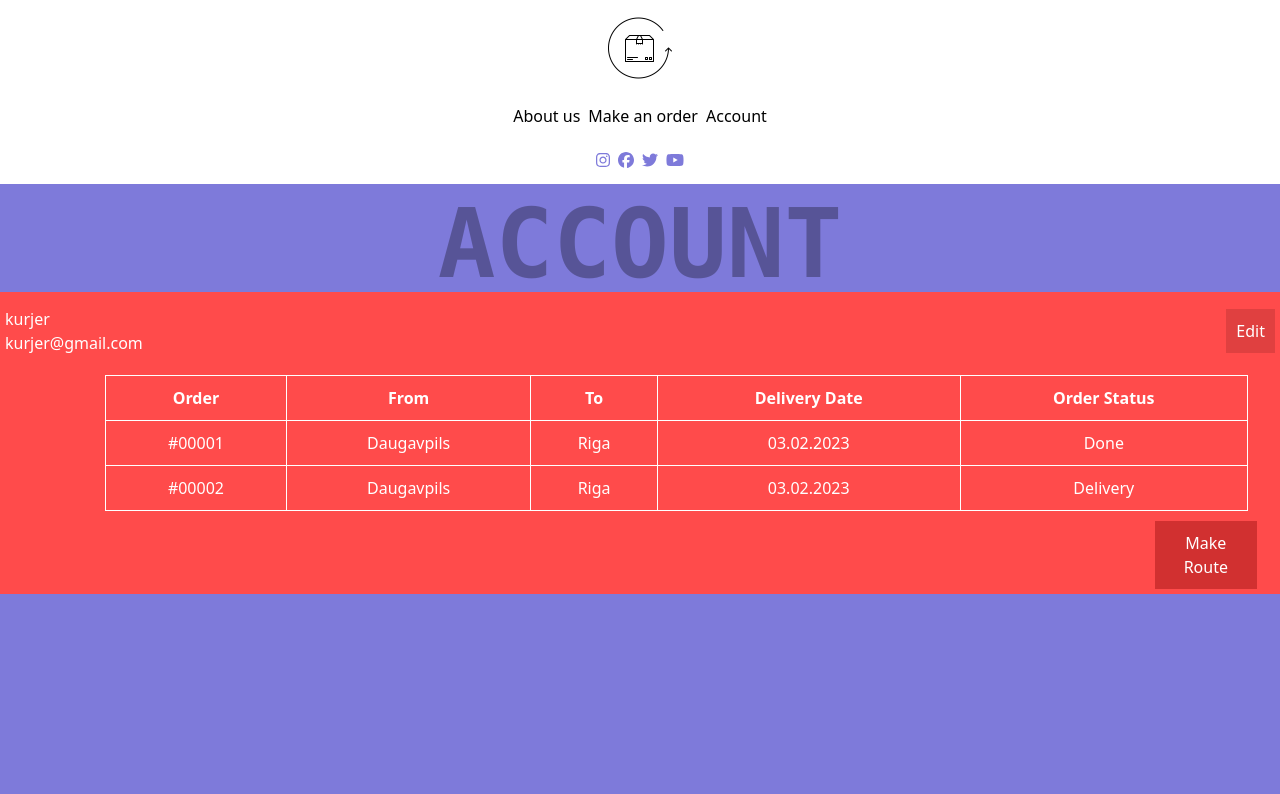
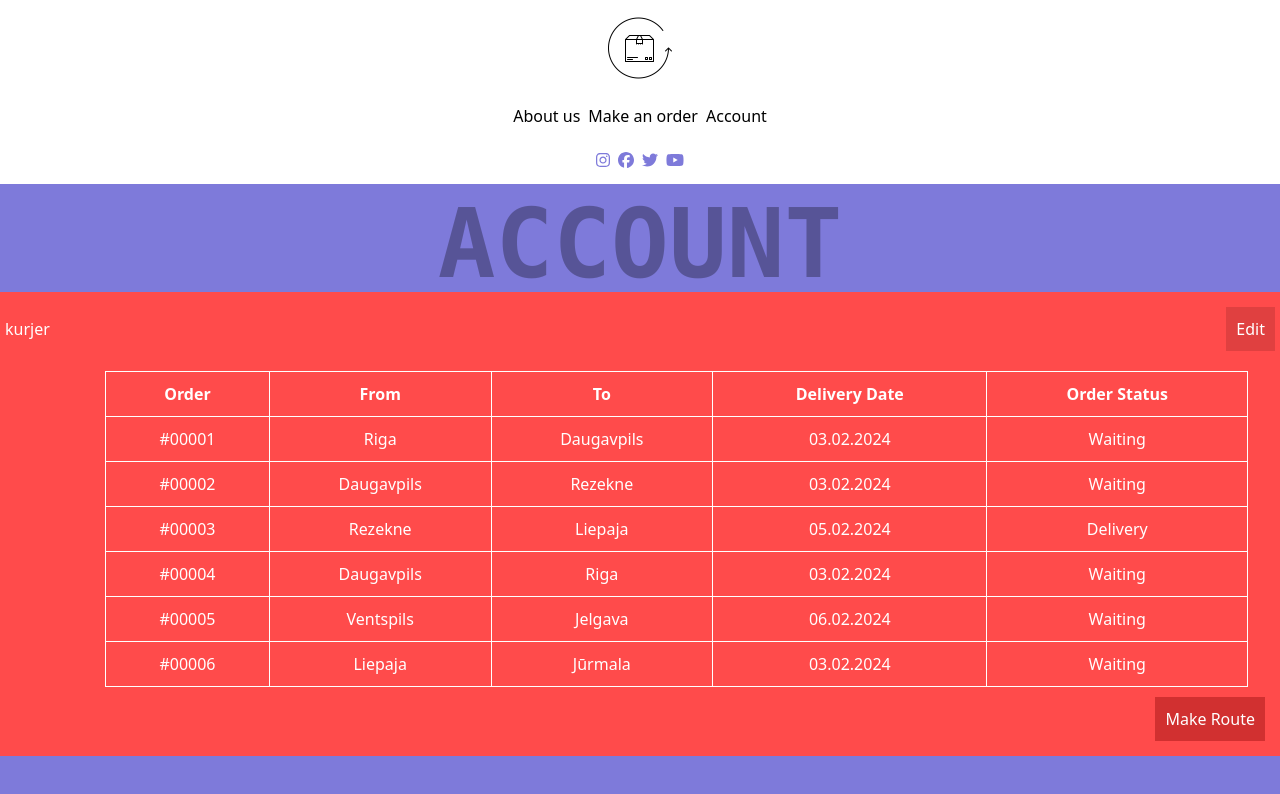
Before and after one commit to BoronenkoTimurs/ForMartinas, a Vue app: page /afterlogin in a window 1280 px wide. Shown: the top 794 px of the page. Built offline with nearby package versions, Linux system fonts and the light colour scheme.

Commit message:
Small fix

```diff
--- a/src/views/AfterLogin.vue
+++ b/src/views/AfterLogin.vue
@@ -8,23 +8,18 @@
       </p>
       <div class="account-page">
         <header class="account-header">
-
           <div class="account-details">
-        <div class="account-name-email">
+            <div class="account-name">
               <p class="account-name">kurjer</p>
-          <p class="account-email">kurjer@gmail.com</p>
             </div>
             <button class="edit-button">Edit</button>
           </div>
         </header>
 
         <main class="order-list">
-
           <table class="orders-table">
             <thead>
-
               <tr>
-
                 <th>Order</th>
                 <th>From</th>
                 <th>To</th>
@@ -45,13 +40,16 @@
           </table>
         </main>
         <footer>
-      <button class="route-button">Make Route</button>
+          <div class="flex justify-end">
+            <button class="route-button" @click="showRouteMessage">
+              Make Route
+            </button>
+          </div>
+          <p v-if="routeMessageShown">{{ routeMessage }}</p>
         </footer>
       </div>
     </div>
   </div>
-
-
 </template>
 
 <script>
@@ -60,15 +58,62 @@ export default {
     return {
       orders: [
         // Sample order data
-        { id: '#00001', from: 'Daugavpils', to: 'Riga', deliveryDate: '03.02.2023', status: 'Done' },
-        { id: '#00002', from: 'Daugavpils', to: 'Riga', deliveryDate: '03.02.2023', status: 'Delivery' },
+        {
+          id: "#00001",
+          from: "Riga",
+          to: "Daugavpils",
+          deliveryDate: "03.02.2024",
+          status: "Waiting",
+        },
+        {
+          id: "#00002",
+          from: "Daugavpils",
+          to: "Rezekne",
+          deliveryDate: "03.02.2024",
+          status: "Waiting",
+        },
+        {
+          id: "#00003",
+          from: "Rezekne",
+          to: "Liepaja",
+          deliveryDate: "05.02.2024",
+          status: "Delivery",
+        },
+        {
+          id: "#00004",
+          from: "Daugavpils",
+          to: "Riga",
+          deliveryDate: "03.02.2024",
+          status: "Waiting",
+        },
+        {
+          id: "#00005",
+          from: "Ventspils",
+          to: "Jelgava",
+          deliveryDate: "06.02.2024",
+          status: "Waiting",
+        },
+        {
+          id: "#00006",
+          from: "Liepaja",
+          to: "Jūrmala",
+          deliveryDate: "03.02.2024",
+          status: "Waiting",
+        },
+
         // Add the rest of the orders here
-      ]
+      ],
+      routeMessage:
+        "Route created: Riga-->Daugavpils-->Rezekne-->Ventspils-->Liepaja-->Jelgava-->Riga-->Jūrmala ",
+      routeMessageShown: false,
     };
   },
   methods: {
     // Define your methods here
-  }
+    showRouteMessage() {
+      this.routeMessageShown = !this.routeMessageShown;
+    },
+  },
 };
 </script>
 
@@ -111,26 +156,22 @@ export default {
   border-collapse: collapse;
 }
 
-.orders-table th, .orders-table td {
+.orders-table th,
+.orders-table td {
   padding: 10px;
   border: 1px solid #fff;
   text-align: center;
 }
 
 .route-button {
-
-  margin-top: 10px;
-  margin-left: 1150px;
-  display: block;
-  width: 8%;
-
-  justify-content: space-between;
+  display: flex;
+  justify-content: end;
   align-items: center;
 
+  margin: 10px;
   background-color: #d13030;
   color: #fff;
   padding: 10px;
-  text-align: center;
   border: none;
   cursor: pointer;
 }
--- a/src/views/OrderView.vue
+++ b/src/views/OrderView.vue
@@ -63,6 +63,10 @@
               v-model="order.cityTo"
             />
           </div>
+          <div>
+            <label class="label">Price:</label>
+            <input placeholder="City to" class="input" type="number" required />
+          </div>
         </div>
         <div class="text-center flex items-center justify-center">
           <button
```
Also changed, not shown: 2 other files (tests, documents, lock files or other folders). Lines whose indentation alone changed are shown as unchanged.
